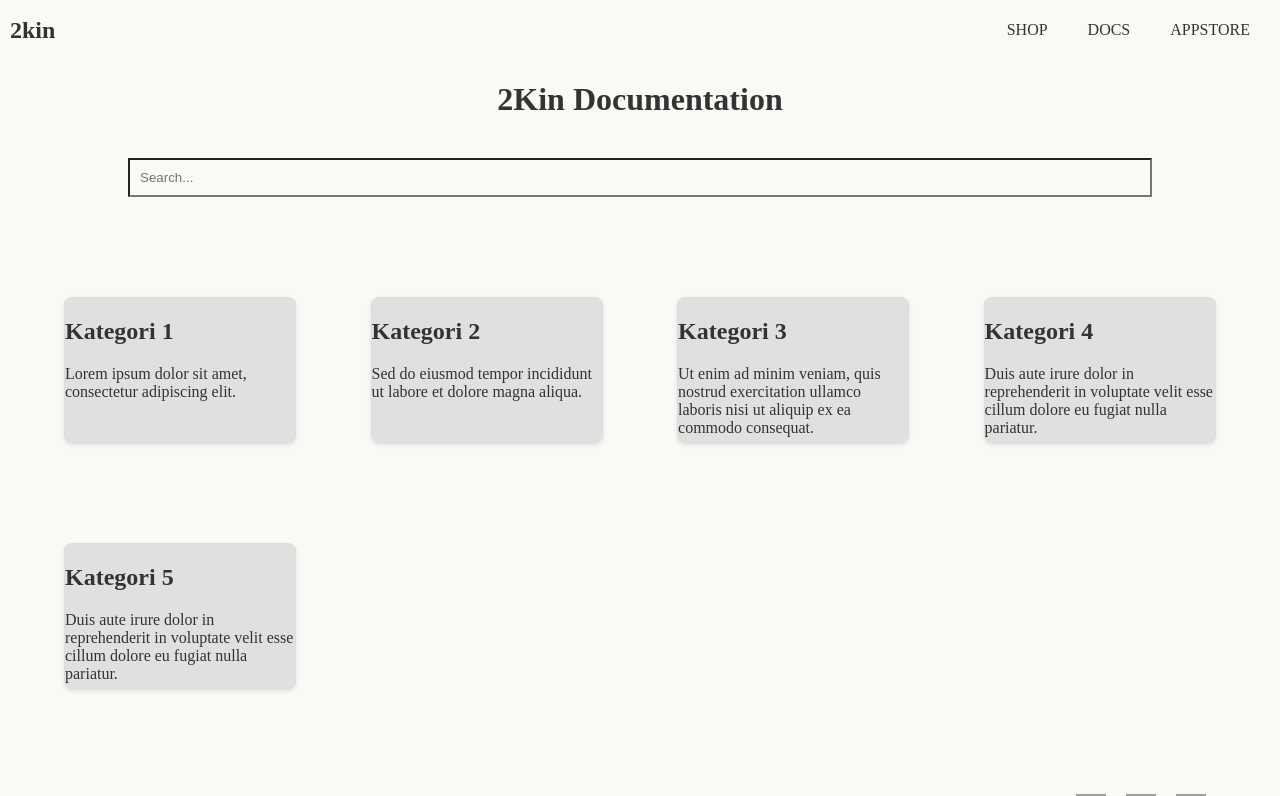
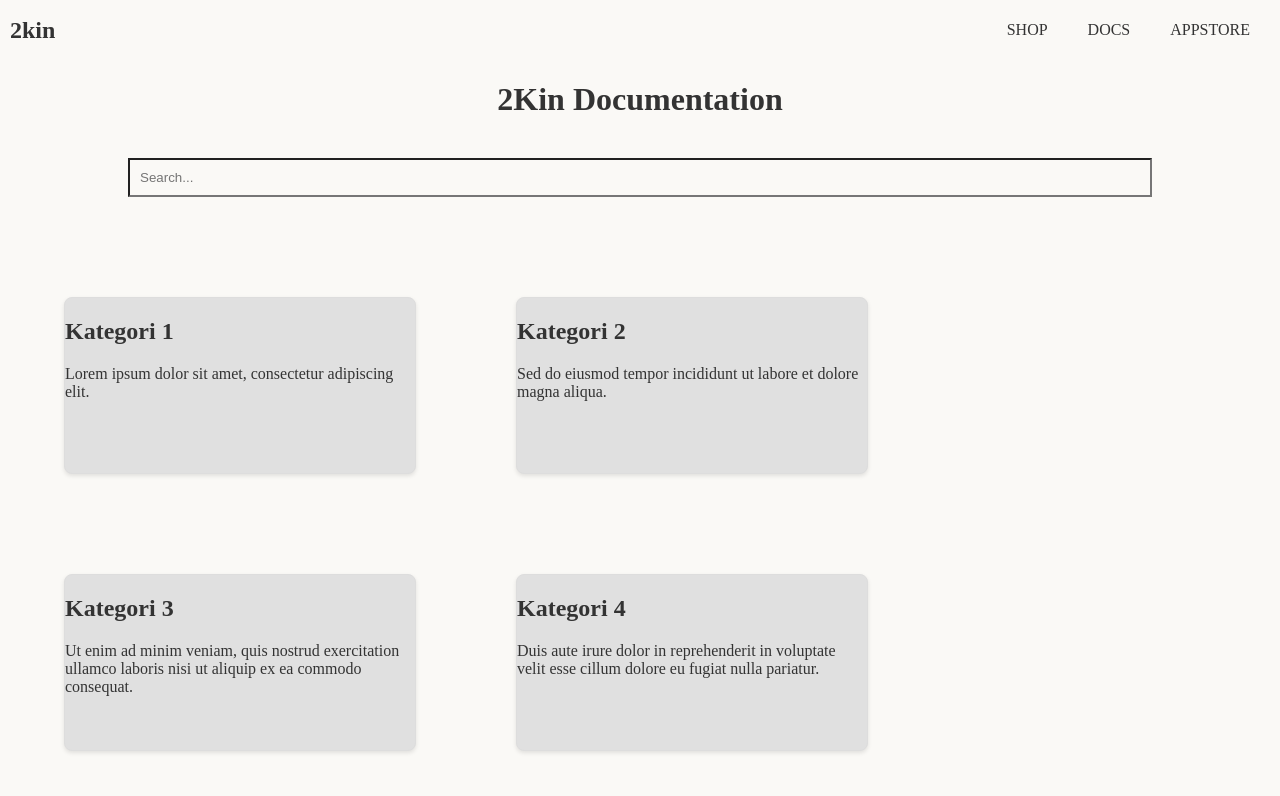
Before and after one commit to SirSicard/2KIN-Onboarding, a React (Vite) app in the folder client/: page /docs in a window 1280 px wide. Shown: the top 796 px of the page. Built offline with nearby package versions, Linux system fonts and the light colour scheme; grey boxes are pictures that could not be loaded.

Commit message:
OPEN NEW VIEW AFTER CLICKING CATEGORY

```diff
--- a/client/src/pages/DocumentationPage.jsx
+++ b/client/src/pages/DocumentationPage.jsx
@@ -1,5 +1,5 @@
 import React from 'react';
-import { Link } from 'react-router-dom'; // Importera Link från react-router-dom
+import { Link } from 'react-router-dom';
 import "../styles/docsPage.css";
 
 export const mockData = [
@@ -8,6 +8,7 @@ export const mockData = [
   { id: 3, title: "Kategori 3", content: "Ut enim ad minim veniam, quis nostrud exercitation ullamco laboris nisi ut aliquip ex ea commodo consequat." },
   { id: 4, title: "Kategori 4", content: "Duis aute irure dolor in reprehenderit in voluptate velit esse cillum dolore eu fugiat nulla pariatur." },
   { id: 5, title: "Kategori 5", content: "Duis aute irure dolor in reprehenderit in voluptate velit esse cillum dolore eu fugiat nulla pariatur." },
+  { id: 6, title: "Kategori 6", content: "Duis aute irure dolor in reprehenderit in voluptate velit esse cillum dolore eu fugiat nulla pariatur." },
 ];
 
 function DocumentationPage() {
--- a/client/src/styles/docsPage.css
+++ b/client/src/styles/docsPage.css
@@ -6,7 +6,7 @@ h1 {
     width: 80%;
     padding: 10px;
     box-sizing: border-box;
-    margin: 40px auto 100px auto; /* Centrerad med auto-marginaler */
+    margin: 40px auto 100px auto;
     display: block;
     background-color: #FAF9F6;
   }
@@ -14,24 +14,25 @@ h1 {
 .card-container {
     display: flex;
     flex-wrap: wrap;
-    justify-content: space-between;
+    justify-content: left;
+    gap: 100px;
     margin-top: 20px;
     margin-left: 5vw;
     margin-right: 5vw;
   }
 
   .card {
-    height: 18vh;
-    width: 18vw;
+    height: 175px;
+    width: 350px;
     background-color: #E0E0E0;
     border: 1px solid #dddddd;
     border-radius: 8px;
     box-shadow: 0px 2px 4px rgba(0, 0, 0, 0.1);
-    margin-bottom: 20px;
+    /*margin-bottom: 20px; */
   }
-  .card:nth-child(-n+4) {
-    margin-bottom: 100px; /* Större mellanrum för de fyra första korten */
-  }
+  /*.card:nth-child(-n+4) {
+    margin-bottom: 100px;
+  }*/
 
   .card:hover {
     transform: translateY(-5px);
```
